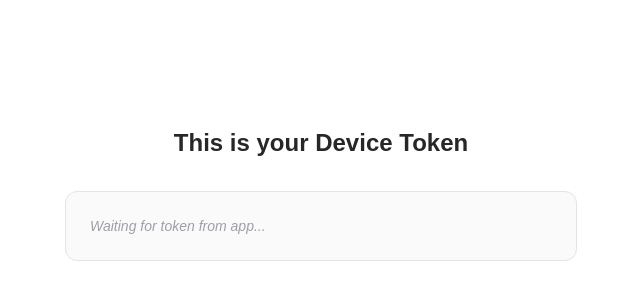
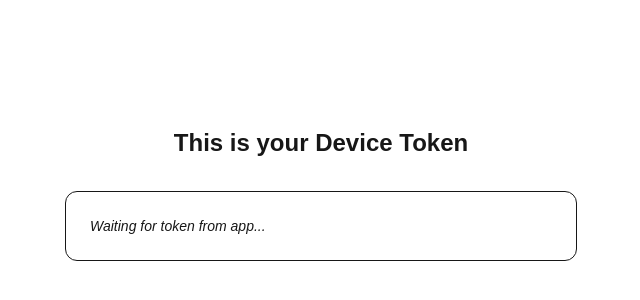
Before and after one commit to DharmendraMyLeading/Communication, a Next.js app: page / in a window 1280 px wide. Shown: the part 206-506 px from the top of the page, without its empty margins (319-959 px from the left). Built offline with nearby package versions, Linux system fonts and the light colour scheme.

Commit message:
Refactor device token handling and improve UI structure

```diff
--- a/app/page.tsx
+++ b/app/page.tsx
@@ -1,36 +1,49 @@
 "use client";
 
 import { useEffect, useState } from "react";
+
+declare global {
+  interface Window {
+    postMessageFromApp: (data: any) => void;
+  }
+}
 
 export default function Home() {
   const [deviceToken, setDeviceToken] = useState<string | null>(null);
 
   useEffect(() => {
-    const handleMessage = (event: MessageEvent) => {
-      if (event.data) {
-        setDeviceToken(event.data);
-      }
-    };
+  const handler = (event: any) => {
+    const token = event.detail.deviceToken;
 
-    window.addEventListener("message", handleMessage);
-    return () => window.removeEventListener("message", handleMessage);
-  }, []);
+    console.log('FCM Token:', token);
+
+    setDeviceToken(token);
+
+    localStorage.setItem('deviceToken', token);
+  };
+
+  window.addEventListener('FCM_TOKEN', handler);
+
+  return () => {
+    window.removeEventListener('FCM_TOKEN', handler);
+  };
+}, []);
 
   return (
     <div className="min-h-screen flex flex-col items-center justify-center bg-white dark:bg-black p-8">
       <header className="mb-8 text-center">
-        <h1 className="text-2xl font-semibold text-zinc-800 dark:text-zinc-100">
+        <h1 className="text-2xl font-semibold">
           This is your Device Token
         </h1>
       </header>
 
-      <div className="w-full max-w-lg rounded-xl border border-zinc-200 dark:border-zinc-700 bg-zinc-50 dark:bg-zinc-900 p-6">
+      <div className="w-full max-w-lg rounded-xl border p-6">
         {deviceToken ? (
-          <p className="break-all font-mono text-sm text-zinc-700 dark:text-zinc-300">
+          <p className="break-all font-mono text-sm">
             {deviceToken}
           </p>
         ) : (
-          <p className="text-sm text-zinc-400 dark:text-zinc-500 italic">
+          <p className="text-sm italic">
             Waiting for token from app...
           </p>
         )}
```
